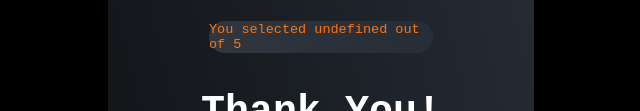
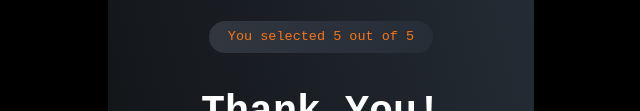
Before and after one commit to lucasbennesby/Front-End-Challege, a plain HTML site: page interactive-rating-component-main/index.html in a window 1280 px wide. Both pictures are taken after a click on the input "submit". Shown: the part 345-456 px from the top of the page, without its empty margins (319-959 px from the left). Drawn offline with Linux system fonts and the light colour scheme.

Commit message:
ultima alteração no script

```diff
--- a/interactive-rating-component-main/index.js
+++ b/interactive-rating-component-main/index.js
@@ -12,7 +12,13 @@ rate.forEach((button, i) => {
 function teste() {
   document.getElementById("card-1").style.visibility = "hidden";
   document.getElementById("card-2").style.visibility = "visible";
-  document.getElementById(
-    "rate-selected"
-  ).innerText = `You selected ${nota} out of 5`;
+  if (nota != undefined) {
+    document.getElementById(
+      "rate-selected"
+    ).innerText = `You selected ${nota} out of 5`;
+  } else {
+    document.getElementById(
+      "rate-selected"
+    ).innerText = `You selected 5 out of 5`;
+  }
 }
```
Also changed, not shown: interactive-rating-component-main/index.html (+1 -1 lines).
